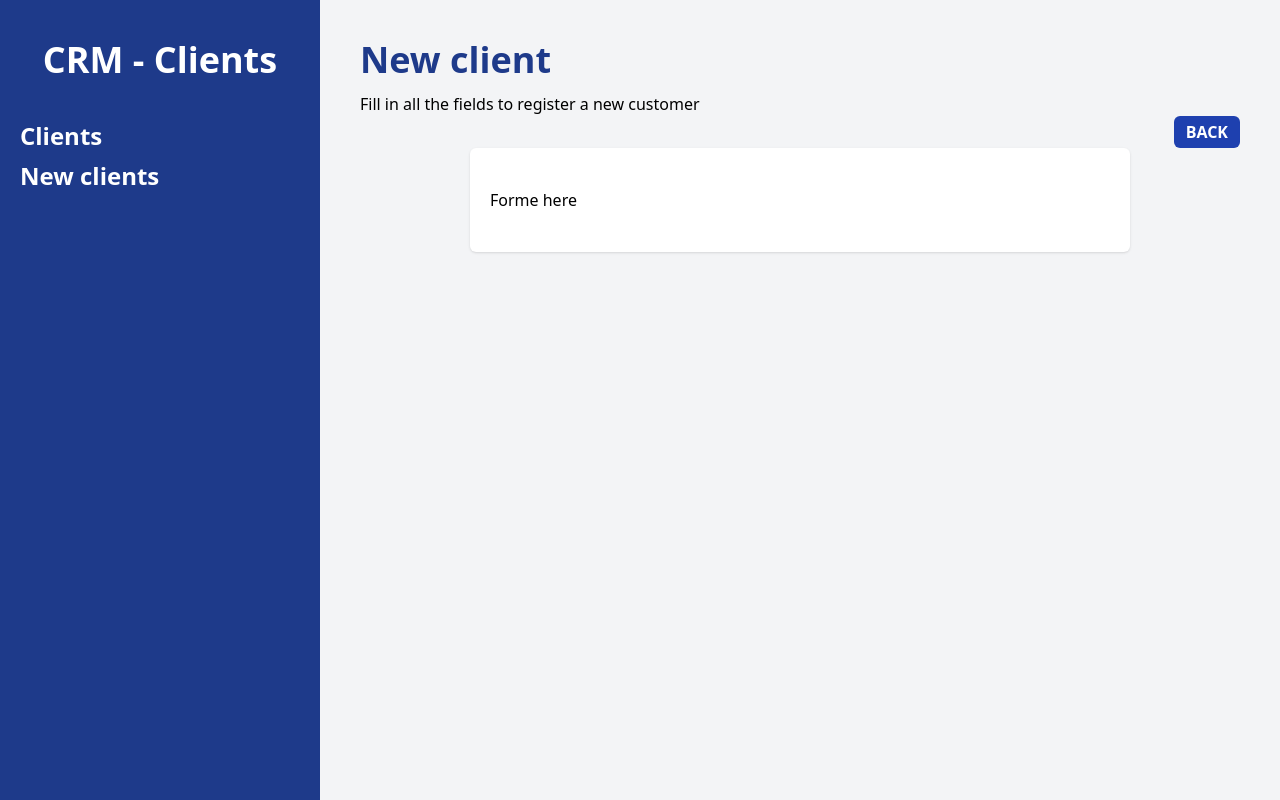
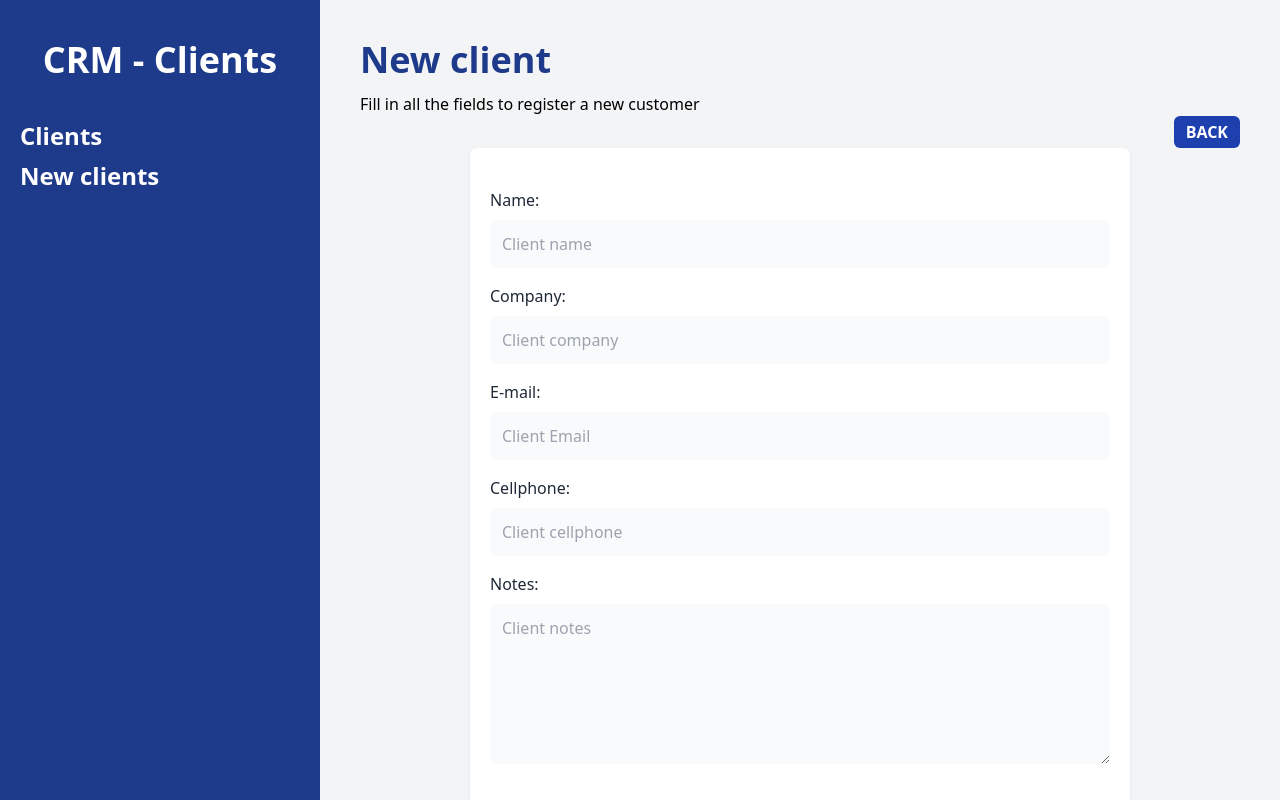
Before and after one commit to Radapls/CRM, a React (Vite) app: page /clients/new in a window 1280 px wide. Built offline with nearby package versions, Linux system fonts and the light colour scheme.

Commit message:
feat: Create form to register new clients

```diff
--- /dev/null
+++ b/src/components/Error.jsx
@@ -0,0 +1,23 @@
+/**
+ * RADAPLS PROJECTS
+ * ------------------
+ * Copyright (C) 2023 Juan Felipe Rada - All Rights Reserved.
+ *
+ * This file, project or its parts can not be copied and/or distributed without
+ * the express permission of Juan Felipe Rada.
+ *
+ * @file Error.jsx
+ * @author Juan Felipe Rada <radapls8@gmail.com>
+ * @date Tuesday, 7th February 2023
+ */
+
+function Error({ children })
+{
+    return (
+        <div className="text-center my-4 font-bold p-3 text-white uppercase bg-red-500 rounded-md">
+            {children}
+        </div>
+    )
+}
+
+export default Error
--- /dev/null
+++ b/src/components/Form.jsx
@@ -0,0 +1,91 @@
+/**
+ * RADAPLS PROJECTS
+ * ------------------
+ * Copyright (C) 2023 Juan Felipe Rada - All Rights Reserved.
+ *
+ * This file, project or its parts can not be copied and/or distributed without
+ * the express permission of Juan Felipe Rada.
+ *
+ * @file ClientForm.jsx
+ * @author Juan Felipe Rada <radapls8@gmail.com>
+ * @date Tuesday, 7th February 2023
+ */
+
+const ClientForm = ({ client }) =>
+{
+    return (
+        <>
+            <div className="mb-4">
+                <label
+                    className="text-gray-800"
+                    htmlFor="name"
+                >Name:</label>
+                <input
+                    id="name"
+                    type="text"
+                    className="mt-2 block w-full p-3 bg-gray-50 rounded-md"
+                    placeholder="Client name"
+                    name="name"
+                />
+            </div>
+            <div className="mb-4">
+                <label
+                    className="text-gray-800"
+                    htmlFor="company"
+                >Company:</label>
+                <input
+                    id="company"
+                    type="text"
+                    className="mt-2 block w-full p-3 bg-gray-50 rounded-md"
+                    placeholder="Client company"
+                    name="company"
+                />
+            </div>
+
+            <div className="mb-4">
+                <label
+                    className="text-gray-800"
+                    htmlFor="email"
+                >E-mail:</label>
+                <input
+                    id="email"
+                    type="email"
+                    className="mt-2 block w-full p-3 bg-gray-50 rounded-md"
+                    placeholder="Client Email"
+                    name="email"
+                />
+            </div>
+
+            <div className="mb-4">
+                <label
+                    className="text-gray-800"
+                    htmlFor="mobile"
+                >Cellphone:</label>
+                <input
+                    id="mobile"
+                    type="tel"
+                    className="mt-2 block w-full p-3 bg-gray-50 rounded-md"
+                    placeholder="Client cellphone"
+                    name="mobile"
+                />
+            </div>
+
+            <div className="mb-4">
+                <label
+                    className="text-gray-800"
+                    htmlFor="notes"
+                >Notes:</label>
+                <textarea
+                    as="textarea"
+                    id="notes"
+                    type="text"
+                    className="mt-2 block w-full p-3 bg-gray-50 rounded-md h-40 align-self"
+                    placeholder="Client notes"
+                    name="notes"
+                />
+            </div>
+        </>
+    )
+}
+
+export default ClientForm
--- a/src/pages/NewClient.jsx
+++ b/src/pages/NewClient.jsx
@@ -11,12 +11,50 @@
  * @date Monday, 6th February 2023
  */
 
-import { useNavigate } from "react-router-dom"
+import { Form, useActionData, useNavigate } from "react-router-dom"
+import Error from "../components/Error"
+import ClientForm from "../components/Form"
+
+export async function action({ request })
+{
+  const formData = await request.formData()
+
+  const data = Object.fromEntries(formData)
+
+  const errors = []
+
+  const email = formData.get('email')
+
+  // Validation
+  if (Object.values(data).includes(''))
+  {
+    errors.push('All the fields are mandatory')
+  }
+
+  let regex = new RegExp("([!#-'*+/-9=?A-Z^-~-]+(\.[!#-'*+/-9=?A-Z^-~-]+)*|\"\(\[\]!#-[^-~ \t]|(\\[\t -~]))+\")@([!#-'*+/-9=?A-Z^-~-]+(\.[!#-'*+/-9=?A-Z^-~-]+)*|\[[\t -Z^-~]*])");
+  if (!regex.test(email))
+  {
+    errors.push('The email is not valid')
+  }
+
+  // Return data if there some error
+  if (Object.keys(errors).length)
+  {
+    return errors
+  }
+
+  return null
+
+}
 
 const NewClient = () =>
 {
 
+  const errors = useActionData()
+
   const navigate = useNavigate()
+
+  console.log(errors)
 
   return (
     <>
@@ -25,14 +63,30 @@ const NewClient = () =>
 
       <div className="flex justify-end">
         <button
-          onClick={() => navigate(-1)}
+          onClick={() => navigate('/')}
           className="bg-blue-800 text-white px-3 py-1 font-bold uppercase rounded-md"> Back
 
         </button>
       </div>
 
       <div className="bg-white shadow rounded-md md:w-3/4 mx-auto px-5 py-10">
-        <p>Forme here</p>
+
+        {errors?.length && errors.map((error, i) => <Error key={i}>{error}</Error>)}
+
+        <Form
+          method="post"
+          noValidate>
+
+          <ClientForm />
+
+
+          <input
+            type="submit"
+            value="Register client"
+            className="mt-5 w-full bg-blue-800 p-3 uppercase font-bold text-white text-lg rounded-md"
+          />
+        </Form>
+
       </div>
     </>
   )
--- a/src/routes.jsx
+++ b/src/routes.jsx
@@ -14,7 +14,7 @@
 import { createBrowserRouter } from 'react-router-dom';
 import Layout from './components/Layout';
 import Index, { loader as loaderClients } from './pages/Index';
-import NewClient from './pages/NewClient';
+import NewClient, { action as NewClientAction } from './pages/NewClient';
 
 const router = createBrowserRouter([
     {
@@ -28,9 +28,10 @@ const router = createBrowserRouter([
             },
             {
                 path: '/clients/new',
-                element: <NewClient />
+                element: <NewClient />,
+                action: NewClientAction
             }
-    ]
+        ]
     }
 
 ])
```
